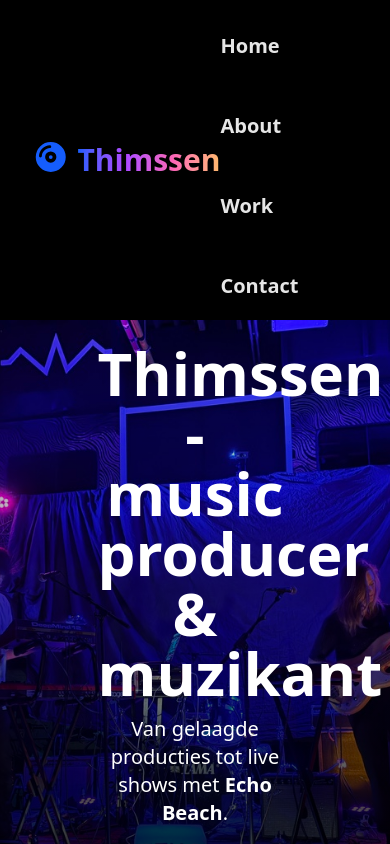
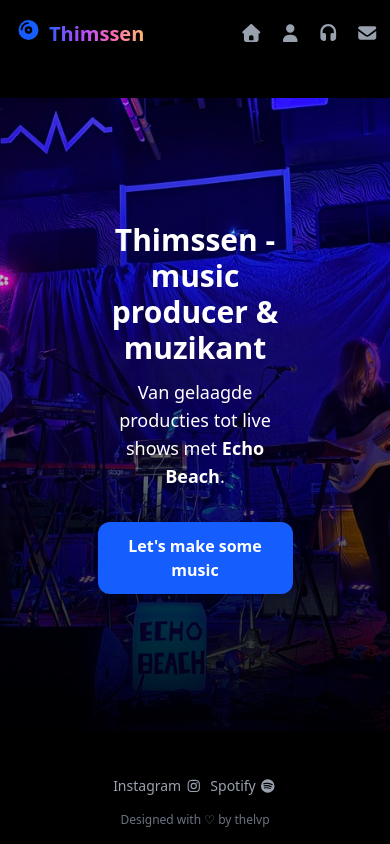
Before and after one commit to thelvp/thimssen, a React (Vite) app: page / in a window 390 px wide. Shown: the top 844 px of the page. Built offline with nearby package versions, Linux system fonts and the light colour scheme; the HTML template or start-up script is replaced by a standard one.

Commit message:
responsivity - home & navbar

```diff
--- a/src/components/Logo/Logo.tsx
+++ b/src/components/Logo/Logo.tsx
@@ -3,11 +3,11 @@
 
 export const Logo = () => {
   return (
-    <>
+    <div className="flex text-xl font-bold sm:text-3xl">
       <FontAwesomeIcon icon={faCompactDisc} className="pr-2 text-blue-600" />
       <h1 className="bg-[linear-gradient(to_right,var(--color-blue-600),var(--color-purple-500),var(--color-pink-400),var(--color-orange-300))] bg-clip-text text-transparent">
         Thimssen
       </h1>
-    </>
+    </div>
   );
 };
--- a/src/components/Navbar/Navbar.tsx
+++ b/src/components/Navbar/Navbar.tsx
@@ -4,7 +4,11 @@
 
 export const Navbar = () => {
   const NavbarLinks = [
-    { href: '/', title: 'Home', color: 'blue-500' },
+    {
+      href: '/',
+      title: 'Home',
+      color: 'blue-500',
+    },
     { href: '/about', title: 'About', color: 'purple-500' },
     { href: '/work', title: 'Work', color: 'pink-500' },
     {
@@ -15,16 +19,16 @@
   ];
 
   return (
-    <div className="flex w-full items-center justify-between px-8 py-5">
-      <Link to={'/'} className="flex text-3xl font-bold">
+    <div className="flex w-full items-center justify-between py-5 sm:px-8">
+      <Link to={'/'} className="mx-4">
         <Logo />
       </Link>
-      <ul className="gap-13 mt-3 flex flex-wrap items-center pr-12 text-xl font-bold sm:mt-0">
+      <ul className="sm:gap-13 flex flex-wrap items-center gap-4 pr-3 sm:pr-12">
         {NavbarLinks.map((link) => {
           return (
             <NavbarLink
               color={link.color}
-              navTitle={link.title}
+              title={link.title}
               href={link.href}
             />
           );
--- a/src/components/Navbar/NavbarLink.tsx
+++ b/src/components/Navbar/NavbarLink.tsx
@@ -1,16 +1,30 @@
 import { Link } from 'react-router';
+import { useIsMobile } from '../../hooks/useIsMobile';
+import { FontAwesomeIcon } from '@fortawesome/react-fontawesome';
+import type { IconProp } from '@fortawesome/fontawesome-svg-core';
+import iconMap from '../../hooks/useIconMap';
 
 type NavbarLinkProps = {
   color: string;
-  navTitle: string;
+  title: string;
   href: string;
 };
 
-export const NavbarLink = ({ color, navTitle, href }: NavbarLinkProps) => {
+export const NavbarLink = ({ color, title, href }: NavbarLinkProps) => {
+  const isMobile = useIsMobile();
+  const resolvedIcon: IconProp = iconMap[title] as IconProp;
+
   return (
-    <li>
-      <Link to={href} className={`hover:text-${color} hover:underline`}>
-        {navTitle}
+    <li className="text-sm font-bold sm:text-xl">
+      <Link to={href} className={`sm:hover:text-${color} sm:hover:underline`}>
+        {isMobile ? (
+          <FontAwesomeIcon
+            icon={resolvedIcon}
+            className="text-lg text-gray-400"
+          />
+        ) : (
+          title
+        )}
       </Link>
     </li>
   );
--- /dev/null
+++ b/src/hooks/useIconMap.tsx
@@ -0,0 +1,16 @@
+import type { IconProp } from '@fortawesome/fontawesome-svg-core';
+import {
+  faHome,
+  faUser,
+  faEnvelope,
+  faHeadphones,
+} from '@fortawesome/free-solid-svg-icons';
+
+const iconMap: Record<string, IconProp> = {
+  Home: faHome as IconProp,
+  About: faUser as IconProp,
+  Work: faHeadphones as IconProp,
+  Contact: faEnvelope as IconProp,
+};
+
+export default iconMap;
--- /dev/null
+++ b/src/hooks/useIsMobile.tsx
@@ -0,0 +1,25 @@
+import { useEffect, useState } from 'react';
+
+export const useIsMobile = () => {
+  // Source - https://stackoverflow.com/a
+  // Posted by Volobot Advanced Systems, modified by community. See post 'Timeline' for change history
+  // Retrieved 2025-11-11, License - CC BY-SA 4.0
+
+  const [width, setWidth] = useState<number>(window.innerWidth);
+
+  function handleWindowSizeChange() {
+    setWidth(window.innerWidth);
+  }
+
+  useEffect(() => {
+    window.addEventListener('resize', handleWindowSizeChange);
+    return () => {
+      window.removeEventListener('resize', handleWindowSizeChange);
+    };
+  }, []);
+
+  const isMobile = width <= 768;
+  console.log('🚀 ~ useIsMobile ~ isMobile:', isMobile);
+
+  return isMobile;
+};
--- a/src/pages/Home.tsx
+++ b/src/pages/Home.tsx
@@ -3,8 +3,7 @@
 
 export function Home() {
   return (
-    <div className="relative flex min-h-[75vh] w-full items-center justify-center text-center text-white">
-      {/* decorative background image — hidden from AT */}
+    <div className="relative flex min-h-[75vh] w-full items-center justify-center pb-3 text-center text-white">
       <div
         className="absolute inset-0 bg-cover bg-center"
         style={{
@@ -15,11 +14,11 @@
       <div className="bg-linear-to-b absolute inset-0 from-transparent to-black/90"></div>
 
       <div className="max-w-1/2 l z-10">
-        <h1 className="text-6xl font-extrabold">
+        <h1 className="text-3xl font-extrabold sm:text-6xl">
           Thimssen - music producer & muzikant
         </h1>
 
-        <p className="mt-3 text-xl">
+        <p className="mt-3 text-lg sm:text-xl">
           Van gelaagde producties tot live shows met{' '}
           <a
             className="font-semibold underline-offset-4 hover:underline"
```
